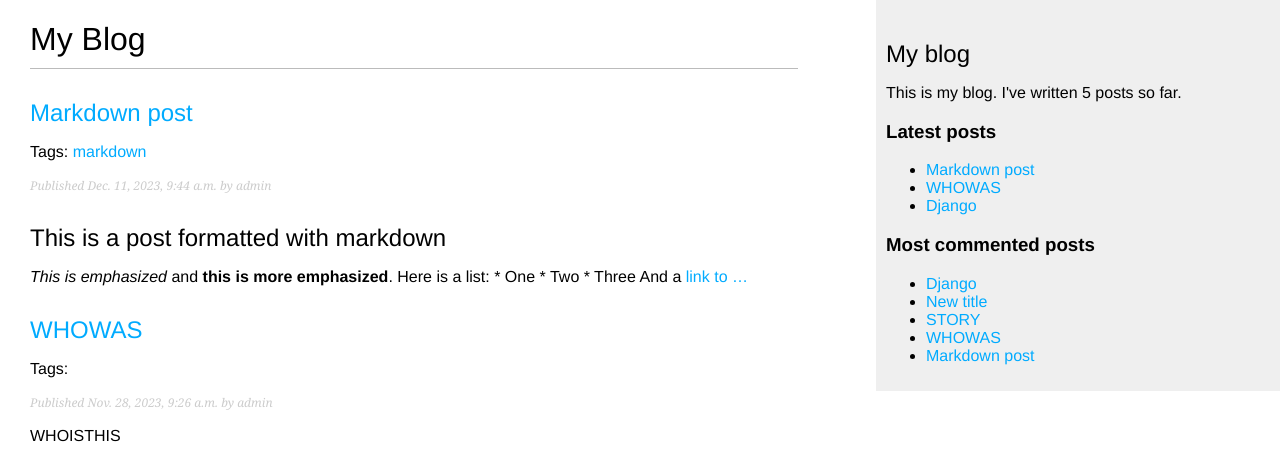
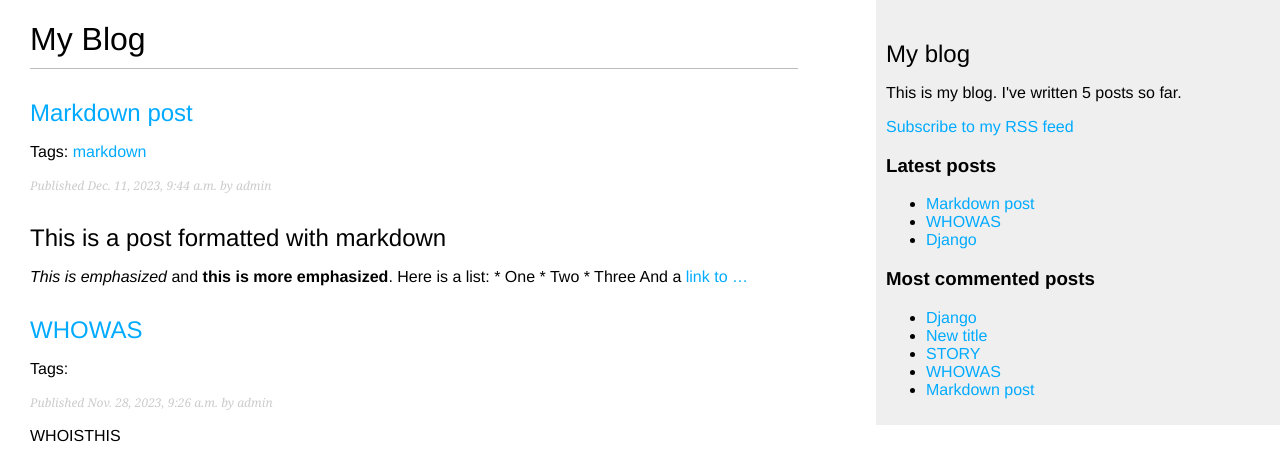
Before and after one commit to XXXDESHXXX/BlogDjangoProject, a Django app: page /blog/ in a window 1280 px wide. Shown: the top 465 px of the page. Run offline with Django 4.2, Linux system fonts and the light colour scheme; data comes from the database, SQL or seed files in the repository.

Commit message:
Add RSS lent;

```diff
--- a/templates/blog/base.html
+++ b/templates/blog/base.html
@@ -14,6 +14,11 @@
     <div id='sidebar'>
         <h2>My blog</h2>
         <p>This is my blog. I've written {% total_posts %} posts so far.</p>
+        <p>
+            <a href="{% url "blog:post_feed" %}">
+                Subscribe to my RSS feed
+            </a>
+        </p>
         <h3>Latest posts</h3>
         {% show_latest_posts 3 %}
         <h3>Most commented posts</h3>
```
